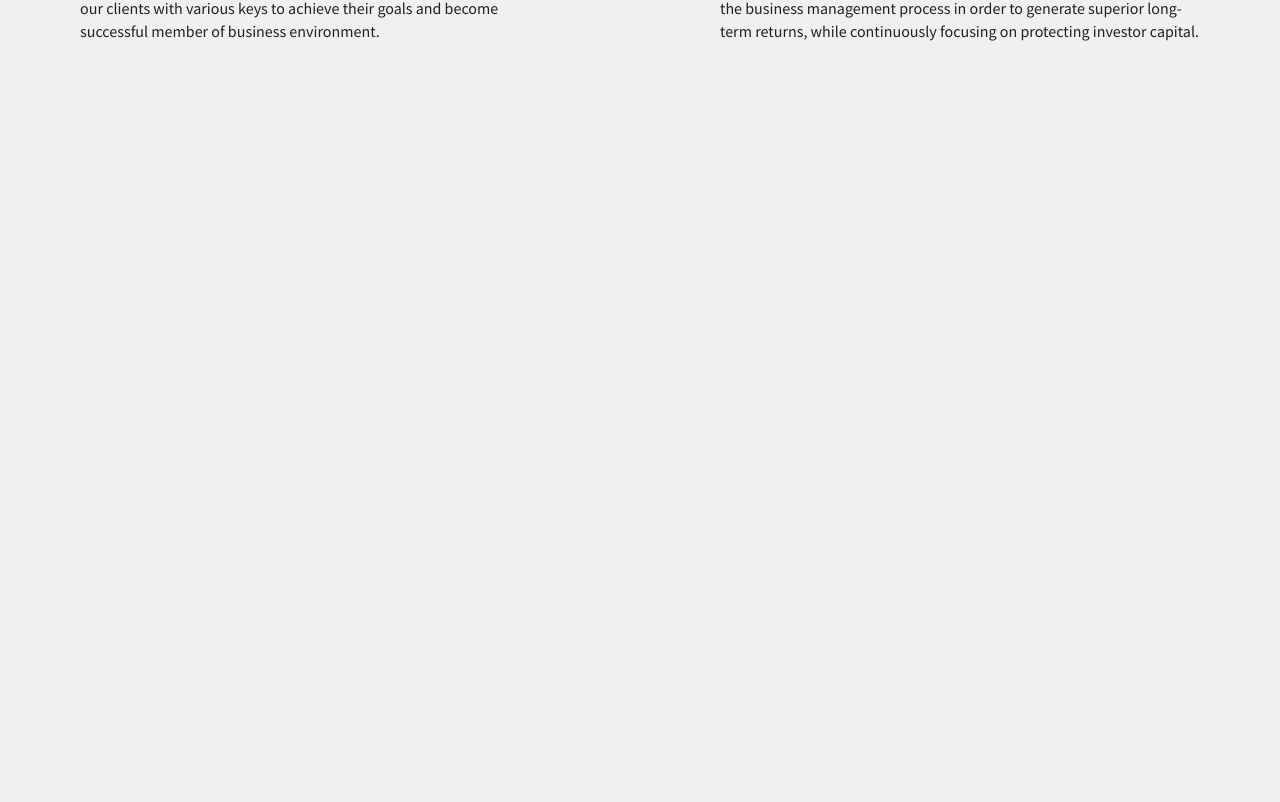
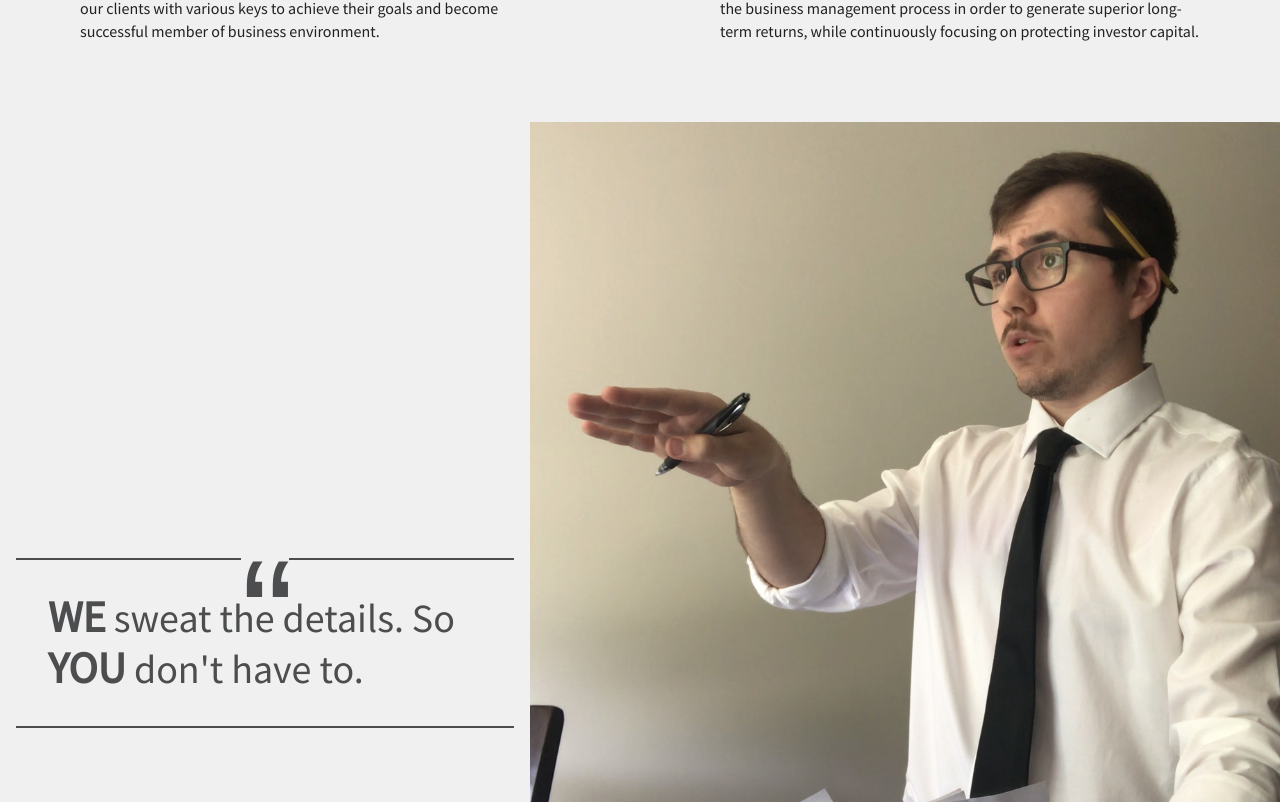
Before and after one commit to cuddyz/The-Accounting-Office, a Nuxt app: page /about in a window 1280 px wide. Shown: the part 718-1520 px from the top of the page. Before the commit the page ends 840 px from the top, so only its background shows below. Built offline with nearby package versions, Linux system fonts and the light colour scheme.

Commit message:
Blockquote

```diff
--- a/pages/about/index.vue
+++ b/pages/about/index.vue
@@ -15,6 +15,14 @@
       <div class="flex-1 flex column flex-center">
         <h3 class="pb-1">Our Mission</h3>
         <p>Our company strives to build a competitive advantage at each stage of the business management process in order to generate superior long-term returns, while continuously focusing on protecting investor capital.</p>
+      </div>
+    </section>
+    <section class="details flex flex-center">
+      <div class="flex-1 flex column flex-center">
+        <blockquote><span class="bold large">WE</span> sweat the details. So <span class="bold large">YOU</span> don't have to.</blockquote>
+      </div>
+      <div>
+        <img src="/images/Details.jpg" />
       </div>
     </section>
   </article>
@@ -73,4 +81,31 @@ export default {
     }
   }
 
+  .details {
+    blockquote {
+      font-size: 2.5em;
+      display: block;
+      border-width: 2px 0;
+      border-style: solid;
+      border-color: color(greyDark);
+      color: color(greyDark);
+      padding: 2rem;
+      margin: 1rem;
+      position: relative;
+    }
+
+    blockquote:before {
+      content: '\201C';
+      position: absolute;
+      top: 0em;
+      left: 50%;
+      transform: translate(-50%, -50%);
+      background: color(greyVLight);
+      width: 3rem;
+      height: 2rem;
+      font: 4em/0.9em 'PT Sans', sans-serif;
+      color: color(greyDark);
+      text-align: center;
+    }
+  }
 </style>
```
Also changed, not shown: static/images/Details.jpg (added).
